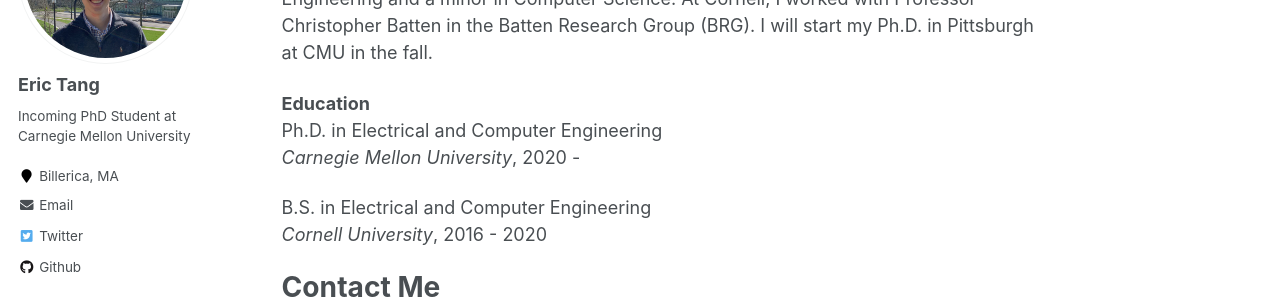
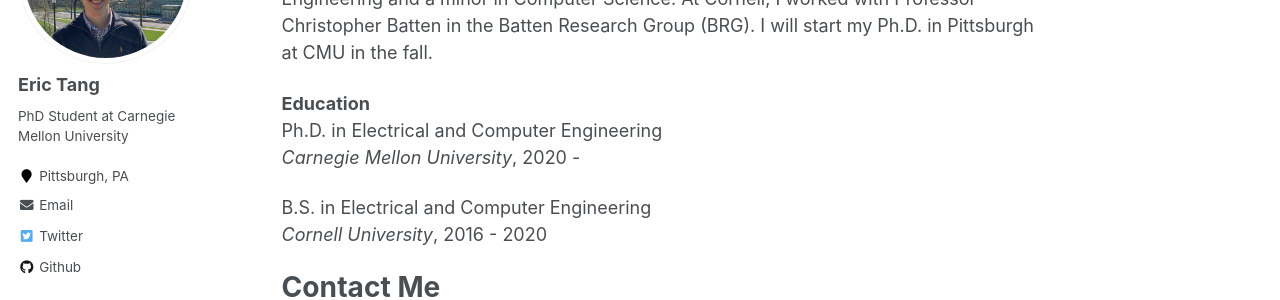
Before and after one commit to erictang25/erictang25.github.io, a Jekyll site: the page built from _pages/about.md, in a window 1280 px wide. Shown: the part 229-529 px from the top of the page. Built offline with Jekyll 4.4.1, drawn with Linux system fonts in a browser that asks for light colours.

Commit message:
updated status

```diff
--- a/_config.yml
+++ b/_config.yml
@@ -82,8 +82,8 @@
 author:
   name             : "Eric Tang"
   avatar           : "profile.jpg"
-  bio              : "Incoming PhD Student at Carnegie Mellon University"
-  location         : "Billerica, MA"
+  bio              : "PhD Student at Carnegie Mellon University"
+  location         : "Pittsburgh, PA"
   employer         :
   pubmed           :
   googlescholar    :
```
